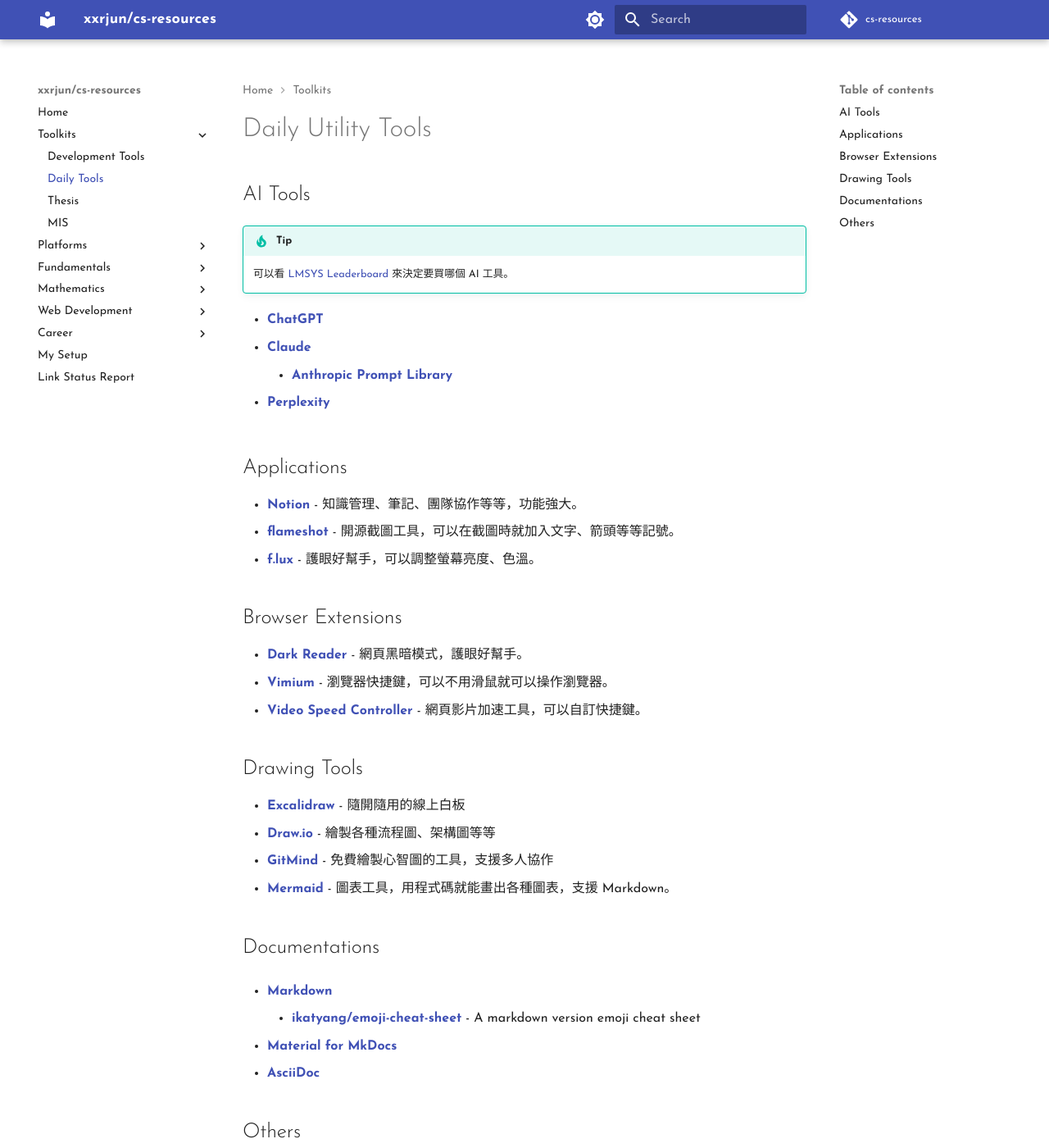
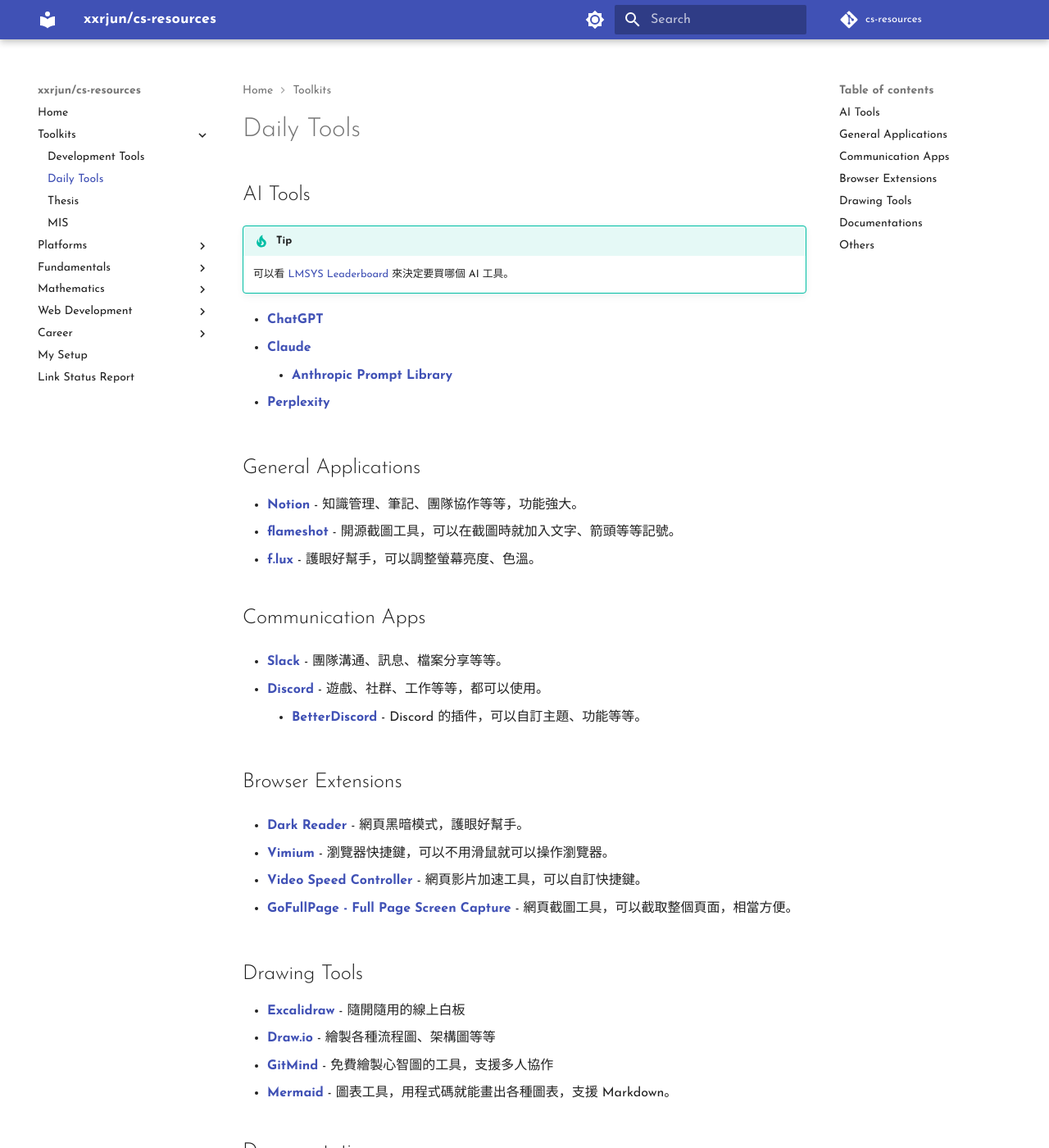
Before and after one commit to xxrjun/cs-resources, an MkDocs documentation site: the page built from docs/toolkits/DailyTools.md, in a window 1280 px wide and 1400 px high. Shown: the whole window at 82% size. Built offline with MkDocs 1.6.1 and Material for MkDocs 9.7.7, drawn with Linux system fonts in a browser that asks for light colours; comment, search, counter and statistics services are not loaded.

Commit message:
⚙️docs: add Communication Apps in Toolkit/DailyTools

```diff
--- a/docs/toolkits/DailyTools.md
+++ b/docs/toolkits/DailyTools.md
@@ -1,4 +1,4 @@
-# Daily Utility Tools
+# Daily Tools
 
 ## AI Tools
 
@@ -13,17 +13,29 @@
 
 - [**Perplexity**](https://www.perplexity.ai/)
 
-## Applications
+## General Applications
 
 - [**Notion**](https://www.notion.so/) - 知識管理、筆記、團隊協作等等，功能強大。
 - [**flameshot**](https://flameshot.org/) - 開源截圖工具，可以在截圖時就加入文字、箭頭等等記號。
 - [**f.lux**](https://justgetflux.com/) - 護眼好幫手，可以調整螢幕亮度、色溫。
 
+## Communication Apps
+
+- [**Slack**](https://slack.com/) - 團隊溝通、訊息、檔案分享等等。
+
+- [**Discord**](https://discord.com/) - 遊戲、社群、工作等等，都可以使用。
+
+    - [**BetterDiscord**](https://betterdiscord.app/) - Discord 的插件，可以自訂主題、功能等等。
+
 ## Browser Extensions
 
 - [**Dark Reader**](https://chromewebstore.google.com/detail/eimadpbcbfnmbkopoojfekhnkhdbieeh) - 網頁黑暗模式，護眼好幫手。
+
 - [**Vimium**](https://chromewebstore.google.com/detail/vimium/dbepggeogbaibhgnhhndojpepiihcmeb) - 瀏覽器快捷鍵，可以不用滑鼠就可以操作瀏覽器。
+
 - [**Video Speed Controller**](https://chromewebstore.google.com/detail/nffaoalbilbmmfgbnbgppjihopabppdk) - 網頁影片加速工具，可以自訂快捷鍵。
+
+- [**GoFullPage - Full Page Screen Capture**](https://chromewebstore.google.com/detail/gofullpage-full-page-scre/fdpohaocaechififmbbbbbknoalclacl?&utm_source=ext_sidebar) - 網頁截圖工具，可以截取整個頁面，相當方便。
 
 ## Drawing Tools
 
```
